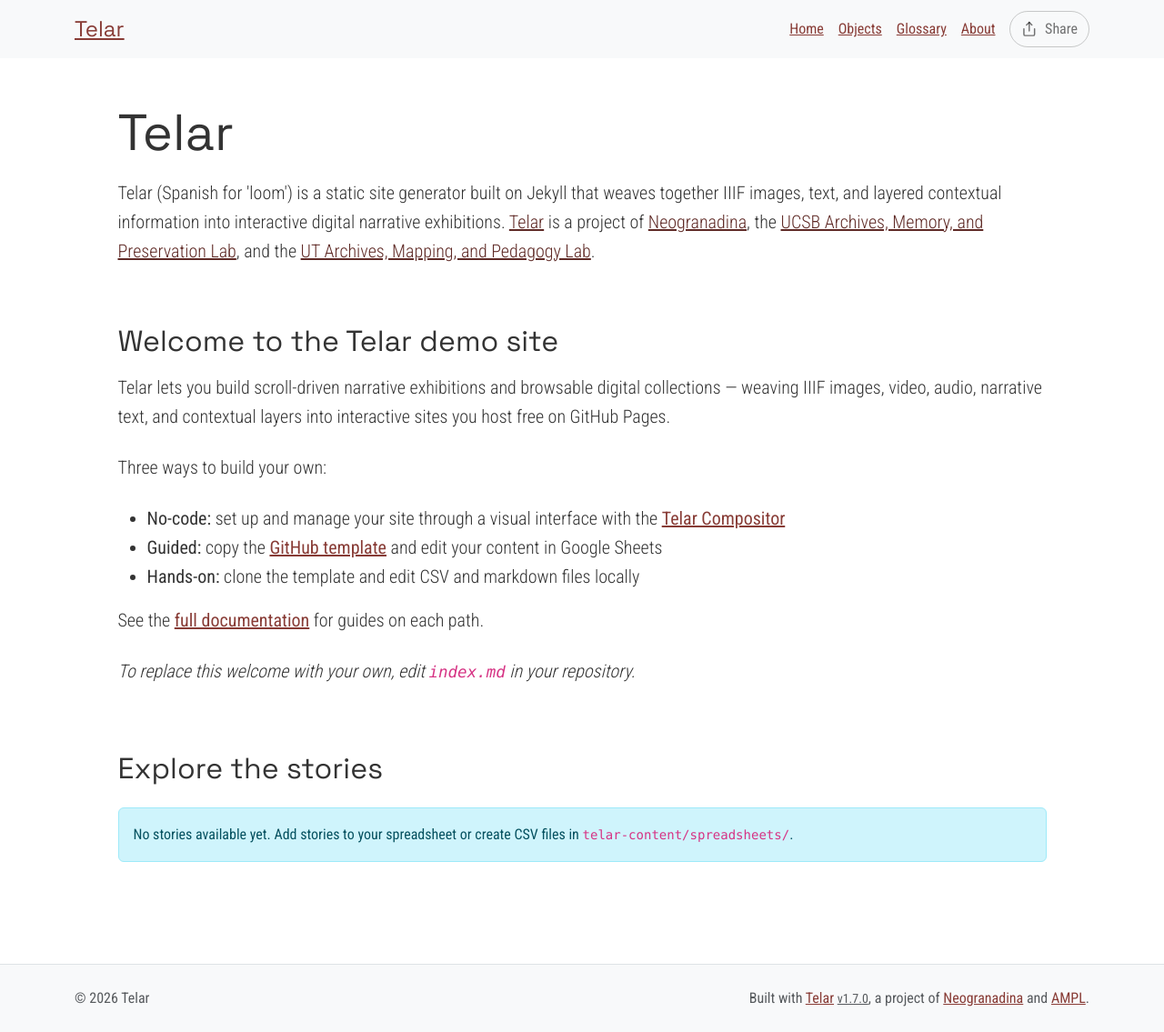
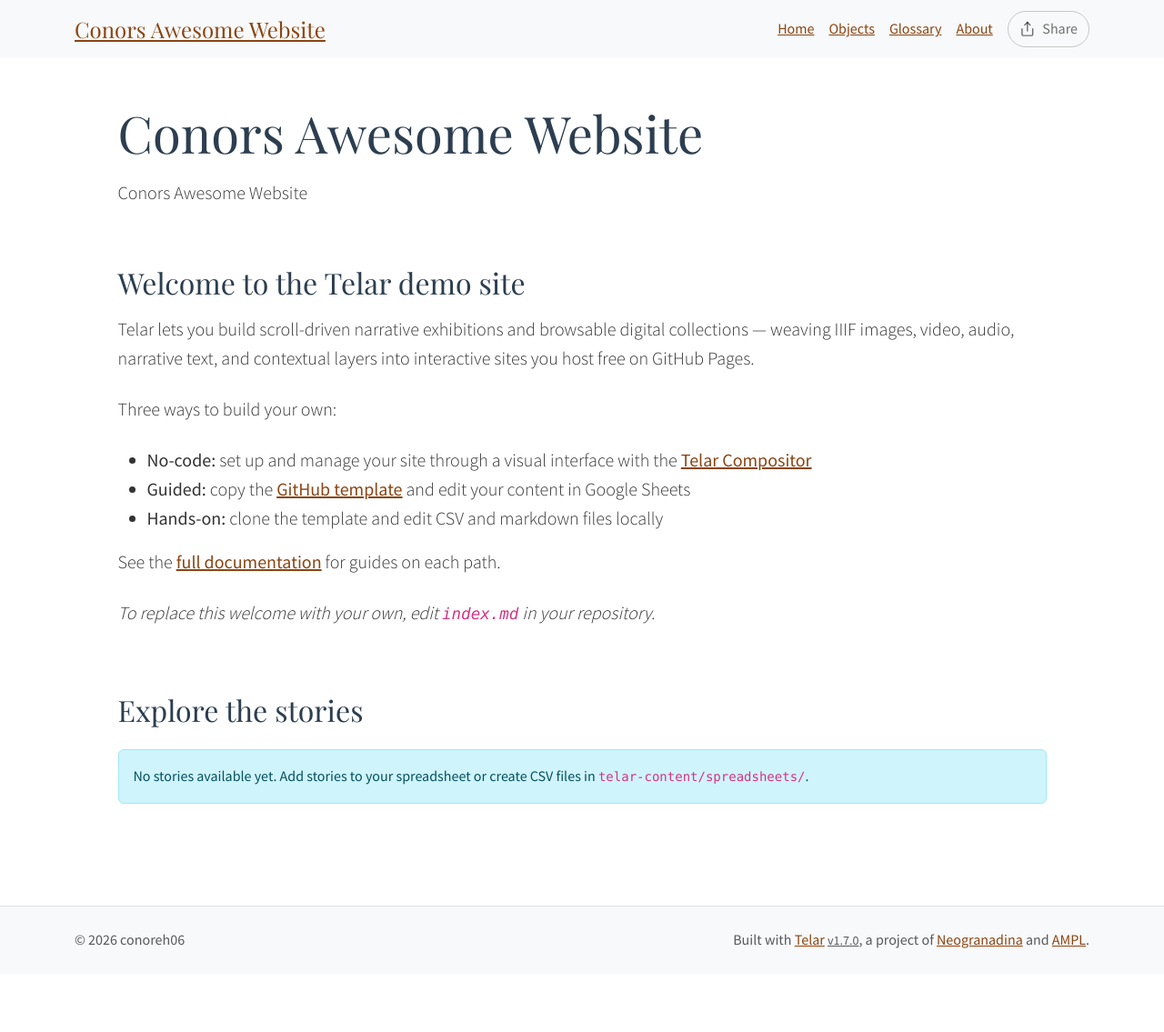
Before and after one commit to conoreh06/conors-awesome-website, a Jekyll site: the page built from index.md, in a window 1280 px wide. Shown: the whole page at 91% size. Built offline with Jekyll 4.4.1, drawn with Linux system fonts in a browser that asks for light colours; after the commit the page ends 1071 px from its top, so only the background shows below that.

Commit message:
Set up site configuration and starter content

```diff
--- a/_config.yml
+++ b/_config.yml
@@ -2,13 +2,13 @@
 # https://telar.org
 
 # Site Settings
-title: "Telar"
-description: "Telar (Spanish for 'loom') is a static site generator built on Jekyll that weaves together IIIF images, text, and layered contextual information into interactive digital narrative exhibitions. <a href='https://github.com/UCSB-AMPLab/telar'>Telar</a> is a project of <a href='https://neogranadina.org'>Neogranadina</a>, the <a href='https://ampl.clair.ucsb.edu/'>UCSB Archives, Memory, and Preservation Lab</a>, and the <a href='https://liberalarts.utexas.edu/history/'>UT Archives, Mapping, and Pedagogy Lab</a>."
-url: "https://ampl.clair.ucsb.edu"
-baseurl: "/telar"
-author: ""
+title: "Conors Awesome Website"
+description: "Conors Awesome Website"
+url: "https://conoreh06.github.io"
+baseurl: "/conors-awesome-website"
+author: "conoreh06"
 email: ""
-telar_theme: "trama" # Options: trama, paisajes, neogranadina, santa-barbara, austin, or custom
+telar_theme: "paisajes" # Options: trama, paisajes, neogranadina, santa-barbara, austin, or custom
 logo: ""
 telar_language: "en" # Options: "en" (English), "es" (Español)
 collection_mode: false # Set to true to show objects first with large thumbnails and stories below with small thumbnails (collection-first homepage)
@@ -18,7 +18,7 @@
   show_on_homepage: true # Set to false to hide stories section from homepage (stories still accessible via direct URL)
   show_story_steps: true # Set to false to hide "Step X" overlay in stories
   show_object_credits: true # Set to true to display object credits badge (bottom-left corner, dismissable)
-  include_demo_content: true # Fetch demo stories from content.telar.org. Switch this off to hide demo stories and their content.
+  include_demo_content: false # Fetch demo stories from content.telar.org. Switch this off to hide demo stories and their content.
 
 # Collection Interface Settings
 collection_interface:
@@ -45,7 +45,7 @@
 #    - If using GitHub Pages: GitHub Actions will automatically discover tab GIDs and fetch CSVs
 #    - If running locally: Run `python3 scripts/fetch_google_sheets.py` before building
 google_sheets:
-  enabled: true
+  enabled: false
   published_url: "https://docs.google.com/spreadsheets/d/e/2PACX-1vT9eeRoyQCr1j-1uDaWBm-rgZNXtn9A-mepL0I4dqDTx2-E_6gbVD-8x0DYDVhppiAzrFpd20_9cr3z/pubhtml"
 
 #
--- a/telar-content/spreadsheets/glossary.csv
+++ b/telar-content/spreadsheets/glossary.csv
@@ -2,6 +2,4 @@
 id_término,titulo,definición
 # Make it lower-case and avoid spaces.,# Please provide a title — this is required.,"Panel content: write text here, paste markdown, or the name of an .md file in /components/texts/glossary/ (the .md extension is required)"
 # Escríbelo en minúsculas y sin espacios.,# Incluye un título: este campo es obligatorio.,"Contenido del panel: escribe texto aquí, pega markdown, o indica un archivo archivo .md en /components/texts/glossary/ (la extensión .md es obligatoria)"
-telar,Telar,"Telar (Spanish for 'loom') is a minimal-computing framework that weaves together IIIF images, audio, video, and texts to create layered visual narratives for digital scholarship, public exhibitions, community storytelling, and classroom projects. Learn more at [Telar.org](https://telar.org)
-
-Telar es un marco de computación mínima que entreteje imágenes IIIF, audio, video y textos en narrativas visuales por capas para humanidades digitales, exposiciones públicas, narrativa comunitaria y proyectos en el salón de clase. Aprende más en [Telar.org](https://telar.org)"
+telar,Telar,"Telar (Spanish for 'loom') is a minimal-computing framework that weaves together IIIF images, audio, video, and texts to create layered visual narratives for digital scholarship, public exhibitions, community storytelling, and classroom projects. Learn more at [Telar.org](https://telar.org)"
--- a/telar-content/spreadsheets/plantilla_en_blanco.csv
+++ /dev/null
@@ -1,5 +0,0 @@
-paso,objeto,página,x,y,zoom,inicio_clip,fin_clip,bucle,texto_alt,pregunta,respuesta,boton_capa1,contenido_capa1,boton_capa2,contenido_capa2
-#,id_objeto de la pestaña objetos / objects,para objetos con múltiples páginas,Posición horizontal 0-1 (0.5 = centro),Posición vertical 0-1 (0.5 = centro),1.0 = imagen completa,"Tiempo de inicio para clips de video/audio, ej. ""1:30"" (m:ss) o ""90"" (segundos)",Tiempo de fin para clips de video/audio,sí para repetir el clip (loop),"Describe lo que se ve en esta vista ampliada para lectores de pantalla. Si se deja vacío, se usa la descripción de imagen del objeto.",Encabezado para este paso,Texto breve de 1-2 oraciones,"Texto opcional del botón (predeterminado: ""Saber más"")","Contenido del panel: escribe texto aquí, pega markdown, o indica ruta a archivo .md (ej. tu-historia/archivo.md)","Texto opcional del segundo botón (predeterminado: ""Profundizar más"")","Segundo panel: escribe texto aquí, pega markdown, o indica ruta a archivo .md"
-1,telar-placeholder,,,,,,,,,pregunta,respuesta,,,,
-2,telar-placeholder,,,,,,,,,pregunta,respuesta,,,,
-3,telar-placeholder,,,,,,,,,pregunta,respuesta,,,,
--- a/telar-content/spreadsheets/project.csv
+++ b/telar-content/spreadsheets/project.csv
@@ -3,4 +3,3 @@
 #,# Must match the tab name exactly. Use lowercase letters and hyphens (e.g. allegorical-woman),Story title,Optional subtitle,Optional attribution (supports markdown),"If ""yes"", then users will need the key you set in _config.yml to access this story."
 #,# Debe coincidir con el nombre de la pestaña exactamente. Usa letras minúsculas y guiones (p. ej. mujer-alegorica),Título de la historia,Subtítulo opcional,Atribución opcional (admite markdown),"Si ""sí"", los usuarios deberán utilizar la clave que fijes en _config.yml"
 1,blank_template,replace me with your title,,,FALSE
-2,plantilla_en_blanco,reemplázame con tu título,,,FALSE
```
Also changed, not shown: telar-content/texts/stories/plantilla_en_blanco/ejemplo-panel.md (deleted, +0 -9 lines).
